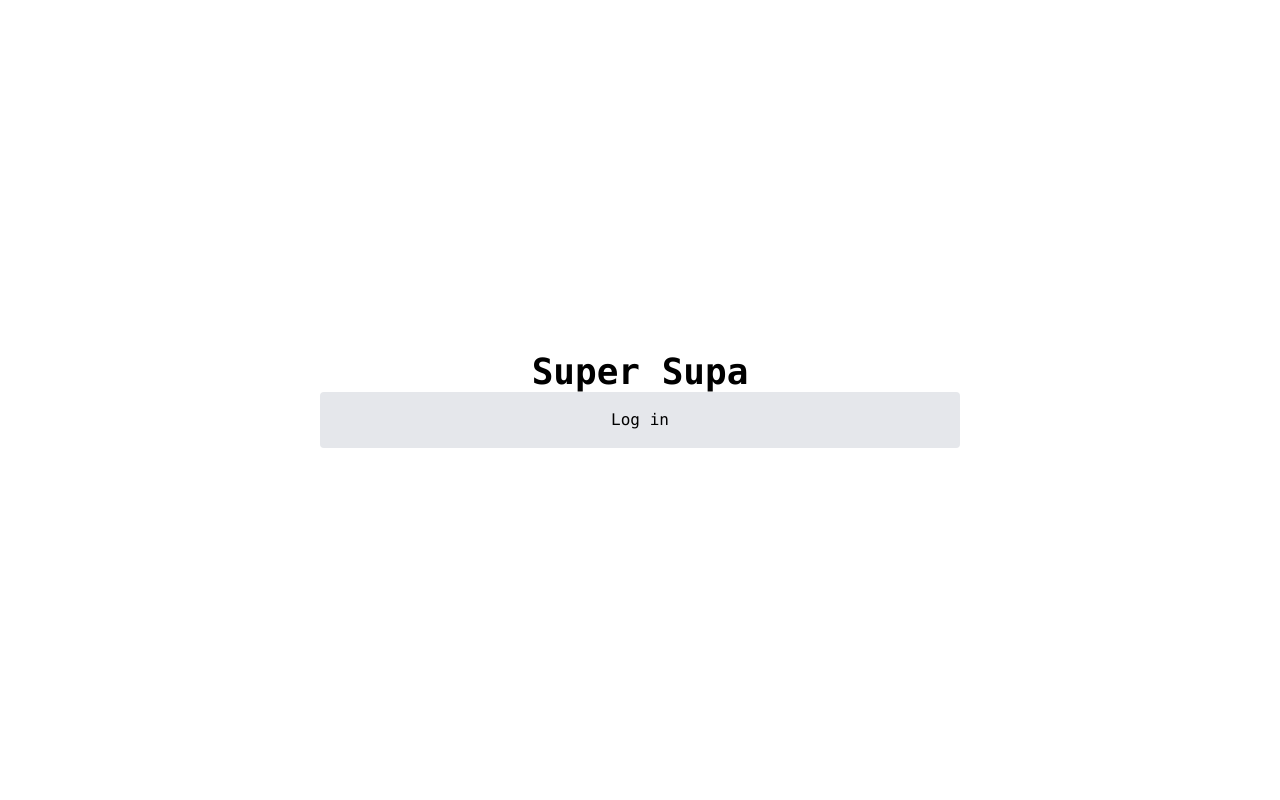
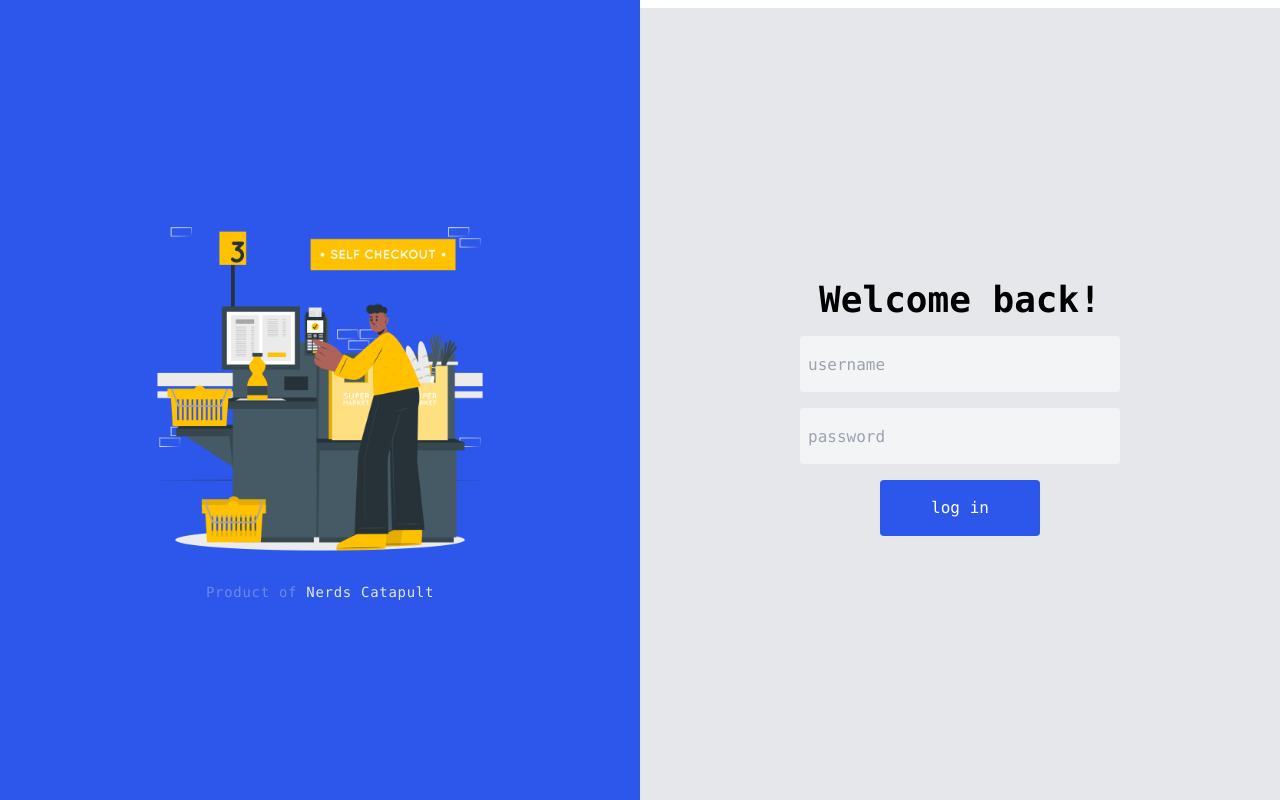
Before and after one commit to Nerds-Catapult/xzz-code-prompts, a React (Vite) app: page / in a window 1280 px wide. Built offline with nearby package versions, Linux system fonts and the light colour scheme.

Commit message:
update: splash screen setup

```diff
--- a/src/screens/Welcomescreen.tsx
+++ b/src/screens/Welcomescreen.tsx
@@ -1,16 +1,33 @@
-import React from "react";
+import React, { useState } from "react";
+import CheckoutImage from "../assets/checkoutImage.png";
 
 export default function Welcomescreen() {
+
+  const [username, setUsername] = useState<string>();
+  const [password, setPassword] = useState<string>();
+
+  const loginUser = () => {
+    setPassword("");
+    setUsername("");
+    console.log(username, password);
+  }
+
   return (
     <>
-      <div className="w-screen h-screen flex flex-col items-center justify-center">
-        <h1 className="text-black text-4xl font-bold">Super Supa</h1>
-        <div className="flex flex-col w-[50%]">
-          <button className="rounded active:bg-gray-400 hover:bg-gray-300 p-2 bg-gray-200 h-14">
-            Log in
-          </button>
+      <div className="w-screen h-screen flex flex-row items-center justify-between space-y-4">
+        <div className="h-full w-[50%] bg-[#2D57EB] flex-col flex items-center justify-center">
+          <img src={CheckoutImage} className="w-[60%]" />
+          <h1 className="text-light text-[#6D88E7] text-sm tracking-wider">Product of <span className="text-gray-200">Nerds Catapult</span></h1>
         </div>
-      </div>
+        <div className="h-full w-[50%] bg-gray-200 flex flex-col items-center justify-center space-y-4">
+          <h1 className="text-4xl font-bold text-black">Welcome back!</h1>
+          <div className="w-[70%] space-y-4 flex flex-col items-center">
+            <input onChange={(text: any) => setUsername(text.value)} className="w-80 p-2 h-14 bg-gray-100 rounded font-light" type="text" placeholder="username" />
+            <input onChange={(text: any) => setPassword(text.value)} className="w-80 p-2 h-14 bg-gray-100 rounded font-light" type="password" placeholder="password" />
+            <button onClick={loginUser} className="bg-[#2D57EB] p-2 h-14 w-40 text-white rounded hover:bg-[#6D88E7] active:bg-[#2E3242]">log in</button>
+          </div>
+        </div>
+      </div >
     </>
   );
 }
```
Also changed, not shown: src/assets/checkoutImage.png (added).
